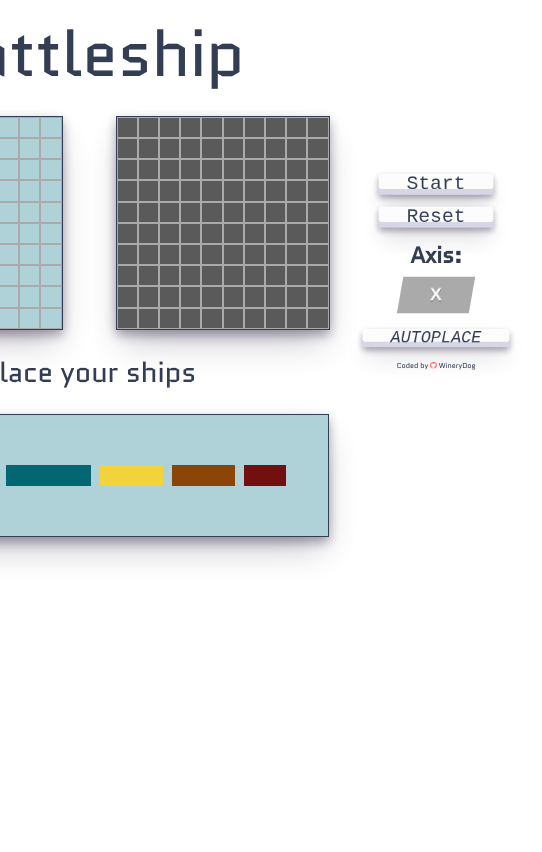
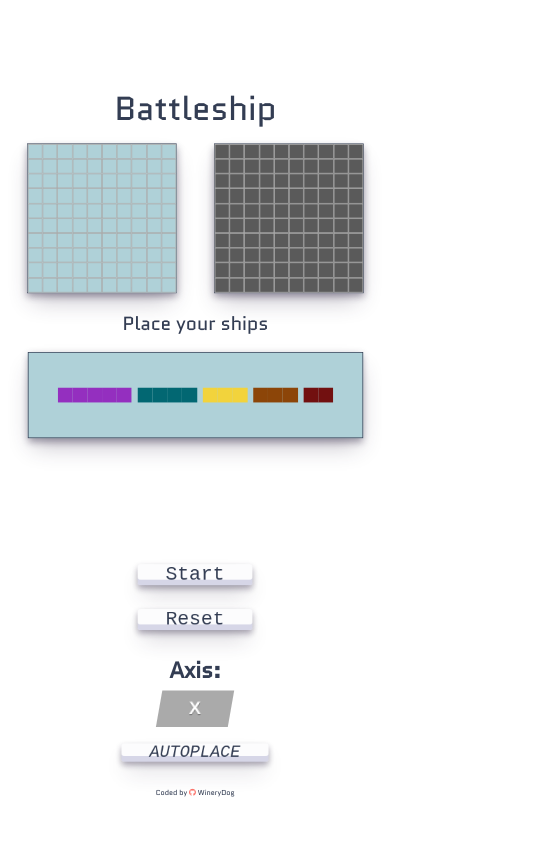
Before and after one commit to WineryDog/battleship, a website built with webpack: page src/template.html in a window 390 px wide. Shown: the whole page, 542 px wide, since content can reach past the window. Built offline with nearby package versions, Linux system fonts and the light colour scheme.

Commit message:
Add vertical base screen

```diff
--- a/src/styles.css
+++ b/src/styles.css
@@ -16,12 +16,15 @@
   --base-margin: 2vh;
   --b-shadow: rgba(45, 35, 66, 0.4) 0 0.3rem 0.625rem,
     rgba(45, 35, 66, 0.3) 0 1.125rem 2rem -0.5rem, #d6d6e7 0 -0.5rem 0 inset;
+  --h-font: 3.5rem;
+  --info-font: 2rem;
 }
 
 html,
 body {
   min-width: 316px;
   height: 100dvh;
+  overflow: hidden;
 }
 
 main {
@@ -50,7 +53,7 @@ main {
 
 header {
   margin-bottom: var(--base-margin);
-  font-size: 5rem;
+  font-size: var(--h-font);
 }
 
 .game {
@@ -72,7 +75,7 @@ header {
   justify-content: center;
   align-items: center;
   margin: calc(var(--base-margin) * 1.25) 0 calc(var(--base-margin) * 1.25) 0;
-  font-size: 2.5rem;
+  font-size: var(--info-font);
 }
 
 .p1-gb,
@@ -231,6 +234,7 @@ button:active {
   justify-content: center;
   align-items: center;
   flex-direction: column;
+  gap: var(--base-margin);
 }
 
 .fleet-btns {
@@ -360,7 +364,7 @@ button:active {
 
 .tgl-box {
   margin-bottom: var(--base-margin);
-  transform: scale(2.25);
+  transform: scale(2);
 }
 
 .foot {
@@ -382,9 +386,8 @@ button:active {
 }
 
 /* huge */
-@media (max-width: 1200px) {
+@media (max-width: 1290px) {
   :root {
-    --grid-test-size: 16.5rem;
     --grid-gap: calc(var(--grid-test-size) / 4);
     --base-border-size: 0.1rem;
   }
@@ -410,11 +413,11 @@ button:active {
   }
 
   header {
-    font-size: 4rem;
+    font-size: calc(var(--h-font) * 0.85);
   }
 
   .info {
-    font-size: 1.75rem;
+    font-size: calc(var(--info-font) * 0.85);
   }
 
   .right-content {
@@ -430,3 +433,14 @@ button:active {
     font-size: 0.8rem;
   }
 }
+
+/* vertical */
+@media (max-width: 500px) and (min-height: 650px) {
+  main {
+    flex-direction: column;
+  }
+
+  .left-content {
+    transform: scale(0.7);
+  }
+}
```
Also changed, not shown: dist/styles.css.
